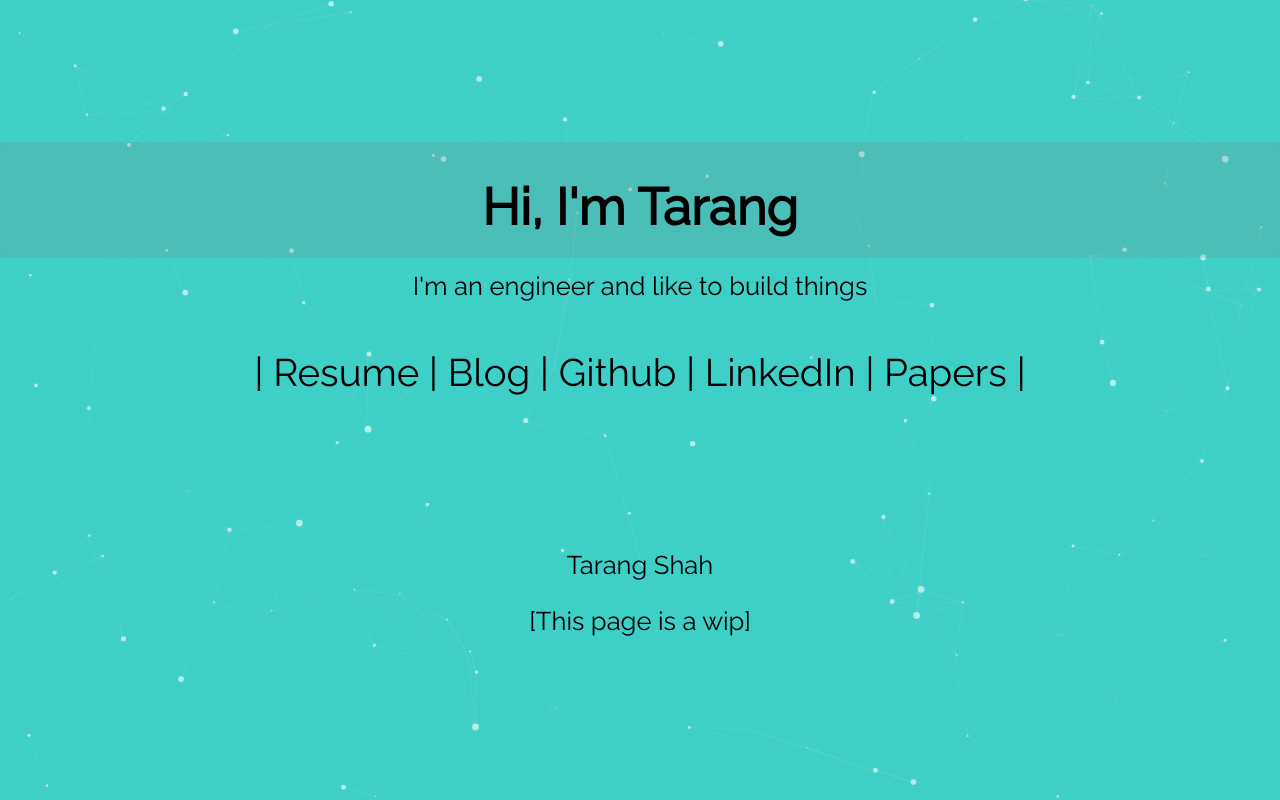
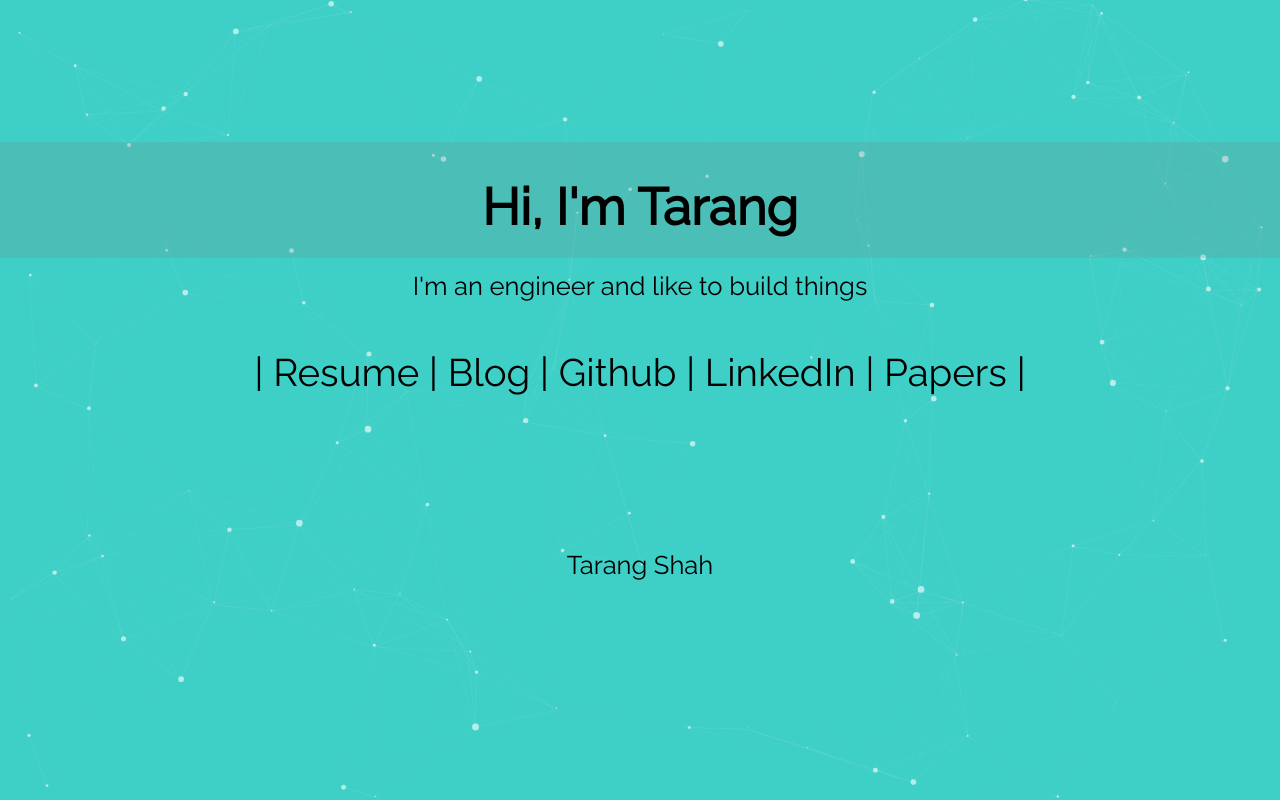
Before and after one commit to t27/t27.github.io, a plain HTML site: page index.html in a window 1280 px wide. Drawn offline with Linux system fonts and the light colour scheme; animation ran at ten frames a second.

Commit message:
Removing wip

```diff
--- a/index.html
+++ b/index.html
@@ -29,11 +29,6 @@
         </div>
         <div class="bottom center">
             Tarang Shah
-            <p>
-                <span style="cursor:wait; pointer-events:auto; user-select: none;"
-                    title="So is everything else in the world ;), hope to update this soon!">[This
-                    page is a wip]</span>
-            </p>
         </div>
     </div>
     <!-- <script src="//cdn.jsdelivr.net/npm/particles.js@2.0.0/particles.js"></script> -->
```
